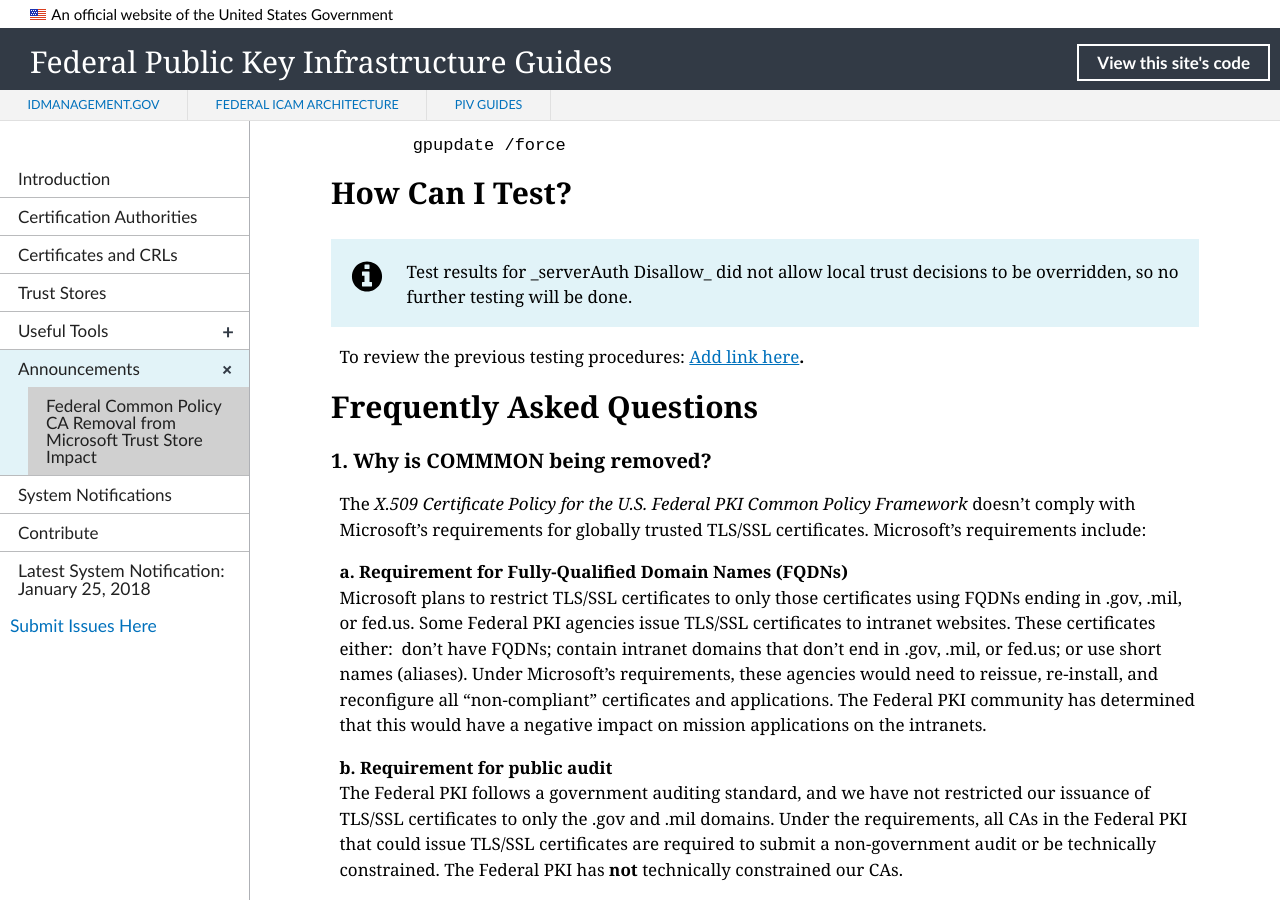
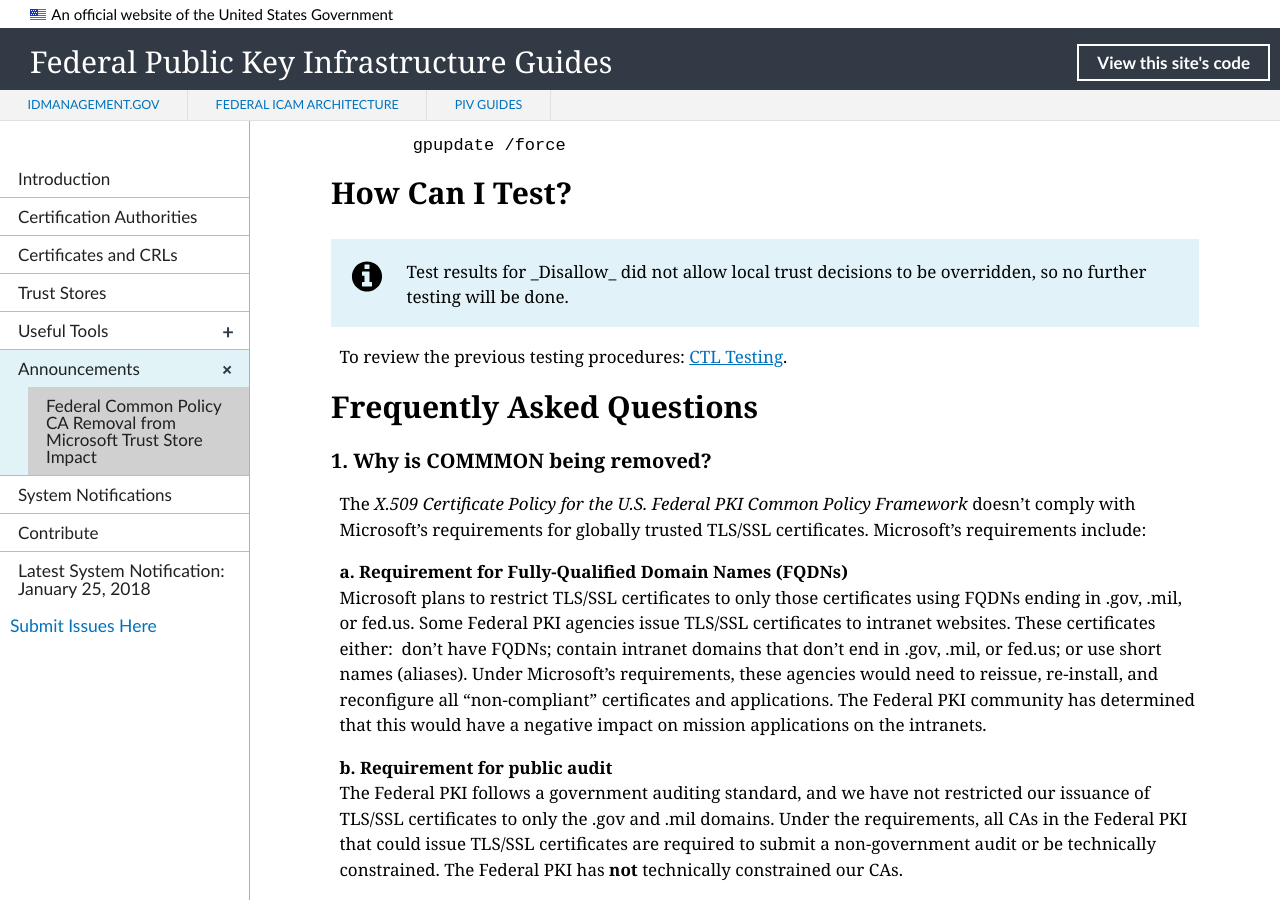
Before and after one commit to GSA/fpki-guides, a Jekyll site: the page built from _announcements/01_microsoft_constraint.md, in a window 1280 px wide and 900 px high, scrolled down 3929 px. Built offline with Jekyll 4.4.1, drawn with Linux system fonts in a browser that asks for light colours; nearby versions of some CDN libraries; library files that are not in the unit come from our copies.

Commit message:
Update 01_microsoft_constraint.md
Added link to test procedures and edits

```diff
--- a/_announcements/01_microsoft_constraint.md
+++ b/_announcements/01_microsoft_constraint.md
@@ -122,14 +122,14 @@
 
 ## How Can I Test?
 
-{% include alert-info.html content="Test results for _serverAuth Disallow_ did not allow local trust decisions to be overridden, so no further testing will be done." %}
-<!--Is serverAuth Disallow correct?-->
-To review the previous testing procedures: **[Add link here](add link here){:target="_blank"}.**
+{% include alert-info.html content="Test results for _Disallow_ did not allow local trust decisions to be overridden, so no further testing will be done." %}
+<!--Should above say "serverAuth Disallow"?-->
+To review the previous testing procedures: [CTL Testing](https://github.com/GSA/fpki-guides/blob/ms-hot-topic-test-procedures/_announcements/04_ms_constraint_test_procedures.md){:target="_blank"}.
 
 ## Frequently Asked Questions
 
 ### 1. Why is COMMMON being removed?
-The _X.509 Certificate Policy for the U.S. Federal PKI Common Policy Framework_ doesn't comply with <!--We mean Microsoft's requriements, correct?-->Microsoft's requirements for globally trusted TLS/SSL certificates. <!--Took out removal of COMMON statement.  Redundant. This has been covered already.--> Microsoft's requirements include:
+The _X.509 Certificate Policy for the U.S. Federal PKI Common Policy Framework_ doesn't comply with <!--We mean Microsoft's requirements, correct?-->Microsoft's requirements for globally trusted TLS/SSL certificates. <!--Took out removal of COMMON statement.  Redundant. This has been covered already.--> Microsoft's requirements include:
 
 **a. Requirement for Fully-Qualified Domain Names (FQDNs)**<br>
 Microsoft plans to restrict TLS/SSL certificates to only those certificates using FQDNs ending in .gov, .mil, or fed.us.  Some Federal PKI agencies issue TLS/SSL certificates to intranet websites.  These certificates either:&nbsp;&nbsp;don't have FQDNs; contain intranet domains that don't end in .gov, .mil, or fed.us; or use short names (aliases). Under Microsoft's requirements, these agencies would need to reissue, re-install, and reconfigure all "non-compliant" certificates and applications.  The Federal PKI community has determined that this would have a negative impact on mission applications on the intranets.<!--Took out repeated "removal of COMMON" statement. This has been covered already.-->
```
Also changed, not shown: other parts of _announcements/01_microsoft_constraint.md (+1 -1 lines).
